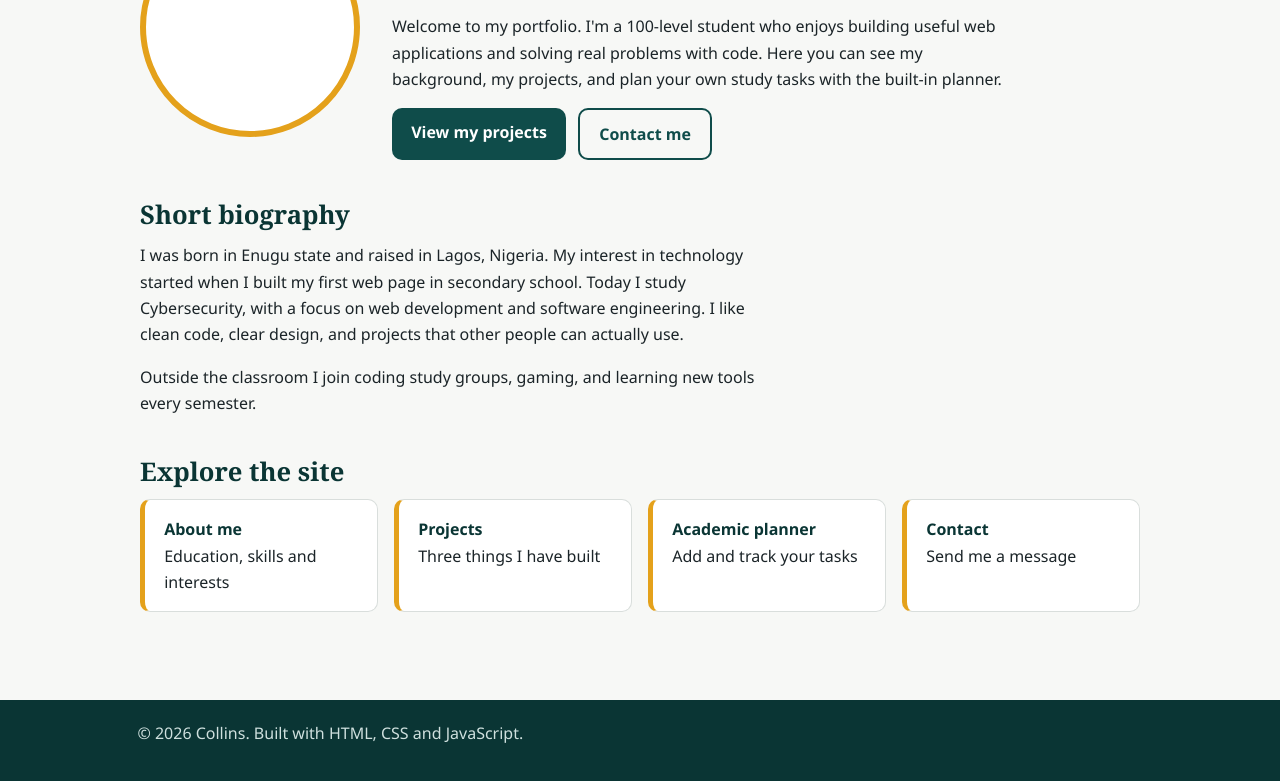
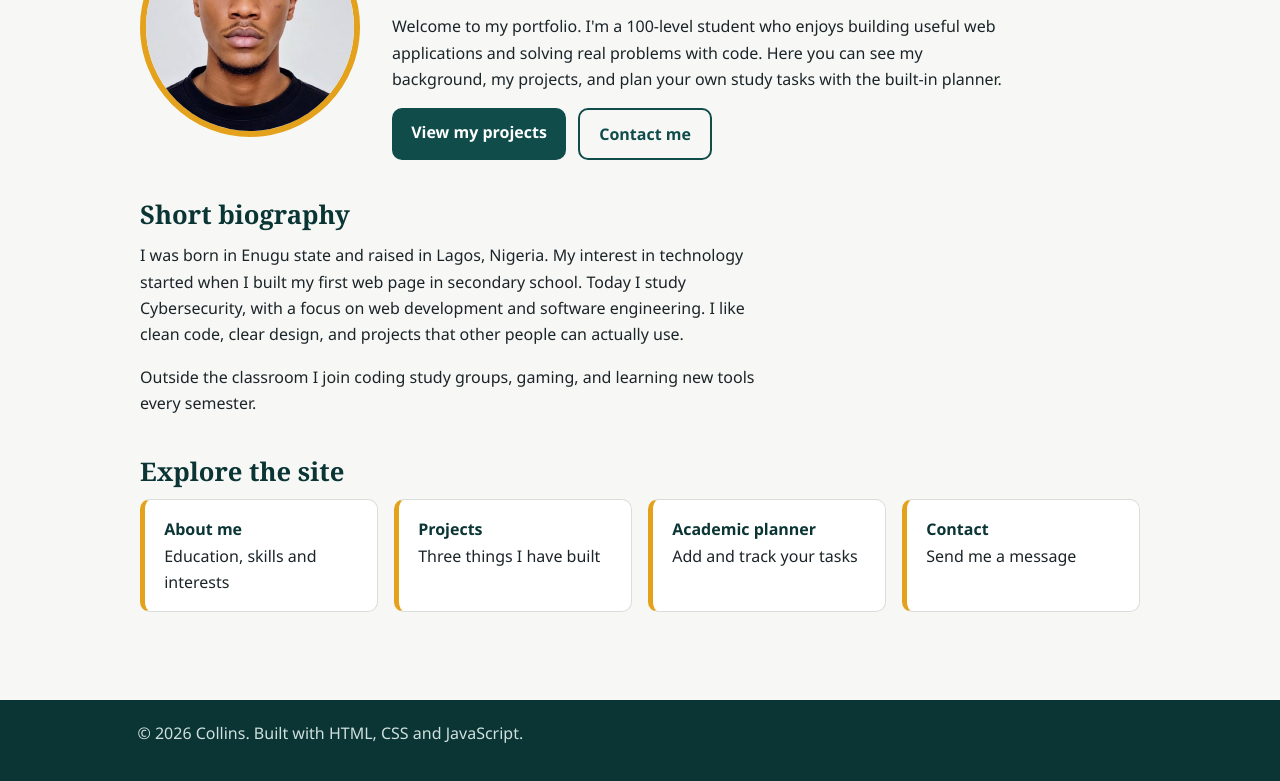
Before and after one commit to ztydcreator/PORTFOLIO1.github.io, a plain HTML site: page index.html in a window 1280 px wide. Shown: the part 215-996 px from the top of the page. Drawn offline with Linux system fonts and the light colour scheme.

Commit message:
Update image source path in index.html

```diff
--- a/index.html
+++ b/index.html
@@ -25,7 +25,7 @@
 
   <main>
     <section class="hero" aria-labelledby="hero-title">
-      <img class="profile-img" src="6032898595578647512_120.jpg" alt="Portrait of Your Name" width="220" height="220">
+      <img class="profile-img" src="images/6032898595578647512_120.jpg" alt="Portrait of Your Name" width="220" height="220">
       <div>
         <h1 id="hero-title">Hi, I'm Collins</h1>
         <p class="tagline">Cybersecurity at MIVA</p>
```
